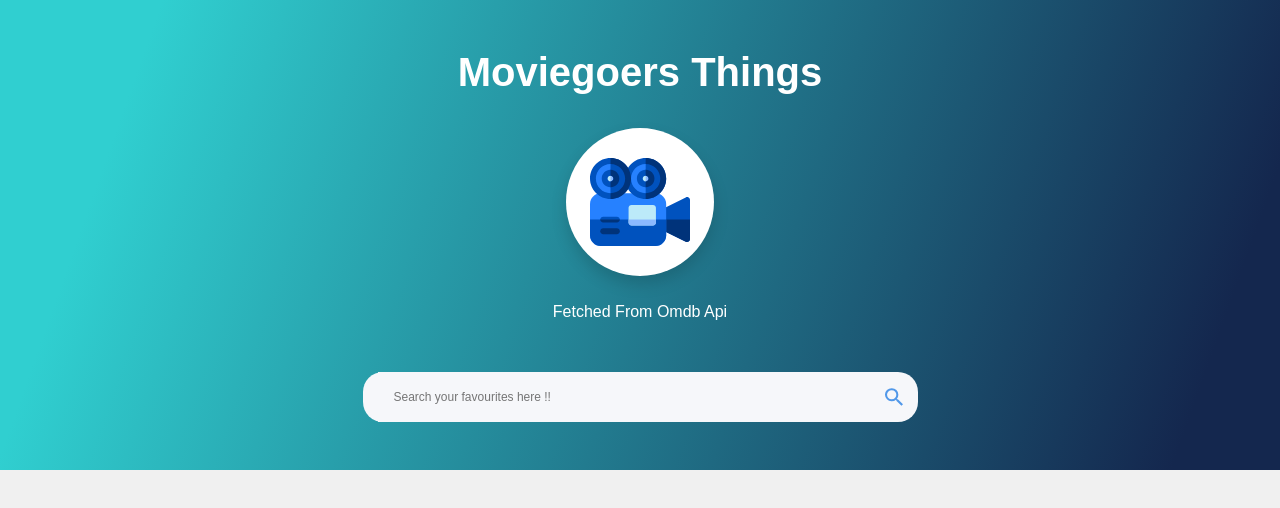
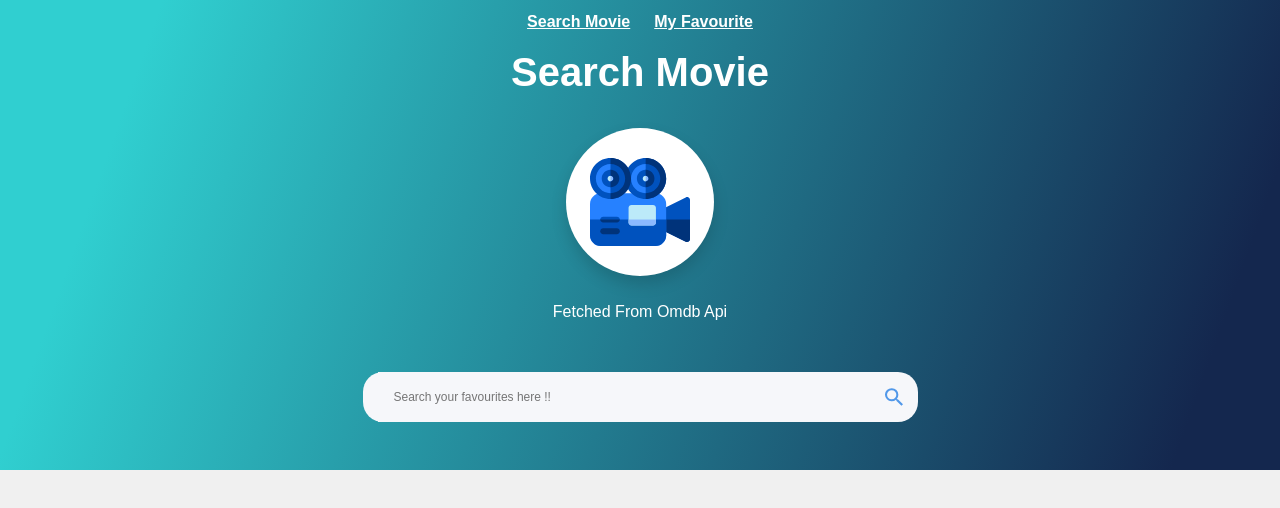
Before and after one commit to jamaludinfikrii/movie-searching-app, a React (Create React App) app: page / in a window 1280 px wide. Shown: the top 508 px of the page. Built offline with nearby package versions, Linux system fonts and the light colour scheme.

Commit message:
init navigations

```diff
--- a/src/App.js
+++ b/src/App.js
@@ -1,8 +1,10 @@
 import React from 'react'
 import { Jumbotron } from './components/Jumbotron'
+import { Navigations } from './components/Navigations'
 function App(props) {
   return (
     <div>
+      <Navigations />
       <Jumbotron />
     </div>
   )
--- a/src/components/Jumbotron.jsx
+++ b/src/components/Jumbotron.jsx
@@ -6,7 +6,7 @@ export function Jumbotron(props) {
     return (
         <div className='star-bg-gradient py-5'>
             <div className="container text-center">
-                <h1 className='text-white text-capitalize font-weight-bold font-24'>Moviegoers Things</h1>
+                <h1 className='text-white text-capitalize font-weight-bold font-24'>Search Movie</h1>
                 <span style={{display : "inline-block",borderRadius : "200px"}} className='bg-white p-4 shadow my-4'>
                     <img src={cameraIcon} width='100px'alt="icon"/>
                 </span>
--- a/src/components/Navigations.jsx
+++ b/src/components/Navigations.jsx
@@ -0,0 +1,10 @@
+import React from 'react'
+
+export function Navigations(props) {
+    return (
+        <div style={{position : "absolute", top : '10px'}} className='text-white font-weight-bold w-100 text-center'>
+            <span style={{textDecoration : "underline"}} className='mr-4 star-link' >Search Movie</span>
+            <span style={{textDecoration : "underline"}} className='star-link'>My Favourite</span>
+        </div>
+    )
+}
```
